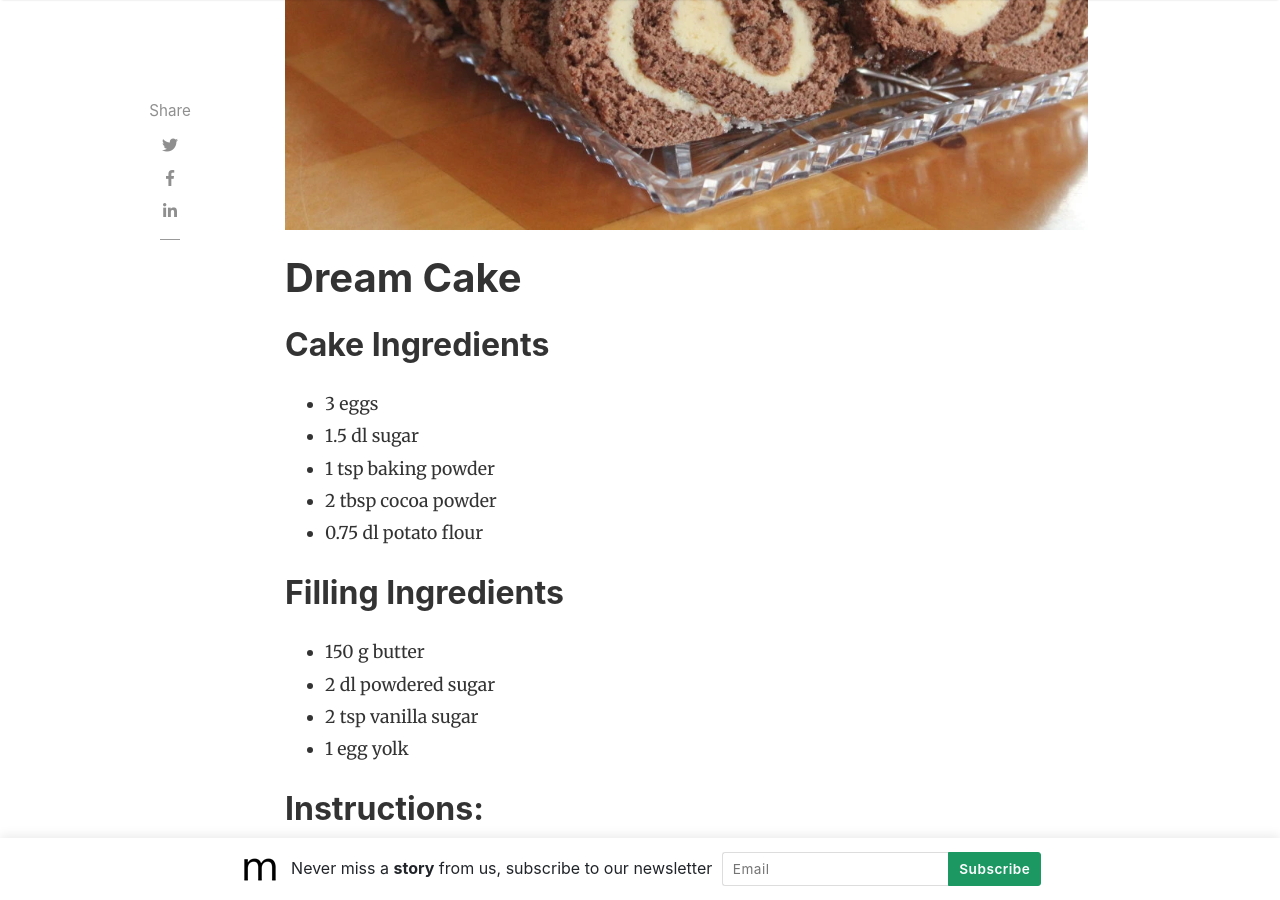
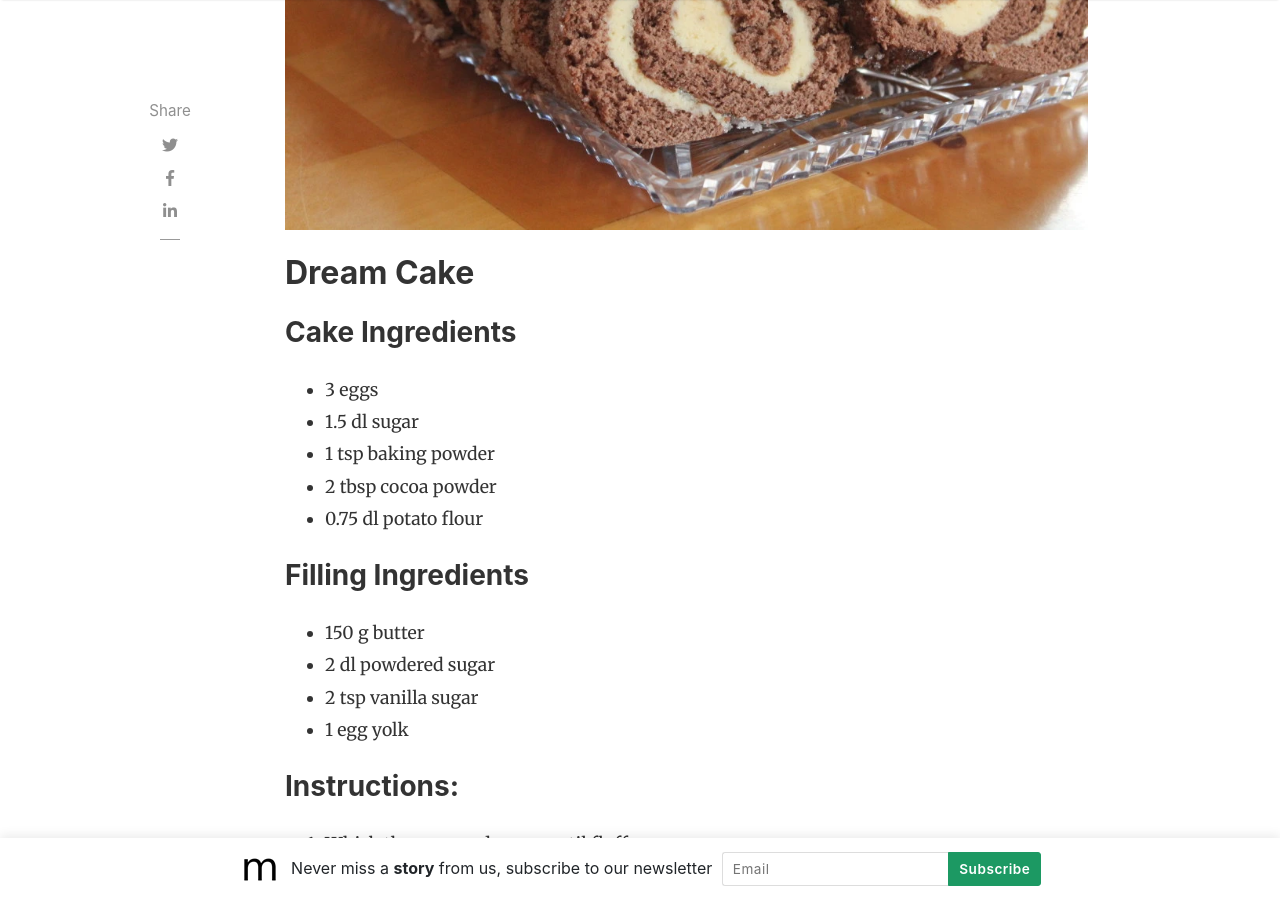
Before and after one commit to hmenorjr/hemkunskap-ax, a Jekyll site: the page built from _posts/2024-09-04-dream-cake-recipe.md, in a window 1280 px wide and 900 px high, scrolled down 730 px. Built offline with Jekyll 4.4.1, drawn with Linux system fonts in a browser that asks for light colours; nearby versions of some CDN libraries; comment, search, counter and statistics services are not loaded.

Commit message:
Change header sizes

```diff
--- a/_posts/2024-09-04-dream-cake-recipe.md
+++ b/_posts/2024-09-04-dream-cake-recipe.md
@@ -9,21 +9,21 @@ description: "This is the recipe for 'Drömtårta' translates to dream cake."
 featured: true
 ---
 
-# Dream Cake
-## Cake Ingredients
+## Dream Cake
+### Cake Ingredients
 - 3 eggs
 - 1.5 dl sugar
 - 1 tsp baking powder
 - 2 tbsp cocoa powder
 - 0.75 dl potato flour
 
-## Filling Ingredients
+### Filling Ingredients
 - 150 g butter
 - 2 dl powdered sugar
 - 2 tsp vanilla sugar
 - 1 egg yolk
 
-## Instructions:
+### Instructions:
 1. Whisk the eggs and sugar until fluffy.
 2. Add the remaining ingredients.
 3. Spread the batter on a baking sheet lined with parchment paper and bake at 250°C (482°F) for about 5 minutes.
```
